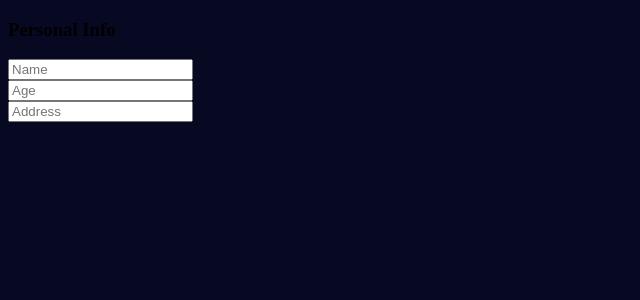
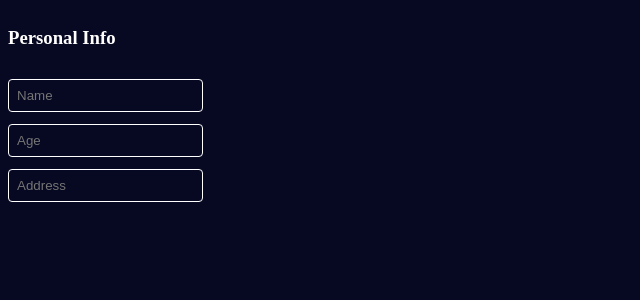
Before and after one commit to ItsWakana/cv-application, a React (Create React App) app: page / in a window 1280 px wide. Shown: the top 300 px of the page, without its empty margins (0-640 px from the left). Built offline with nearby package versions, Linux system fonts and the light colour scheme.

Commit message:
add input styles and extra class for form

```diff
--- a/src/components/PersonalInfo.js
+++ b/src/components/PersonalInfo.js
@@ -36,7 +36,7 @@ class PersonalInfo extends Component {
     render() {
         const { name, age, address } = this.state;
         return (
-            <form>
+            <form className="personal-info">
                 <h3 className="personal-info__heading">Personal Info</h3>
                 <div className="personal-info__input-container">
                     <input type="text" value={name} onChange={this.handleNameChange} placeholder="Name"></input>
--- a/src/styles/style.css
+++ b/src/styles/style.css
@@ -1,3 +1,22 @@
 body {
     background-color: rgb(7, 8, 34);
 }
+
+.personal-info {
+    display: flex;
+    flex-direction: column;
+    gap: 12px;
+}
+
+.personal-info__heading {
+    color: white;
+}
+
+.personal-info__input-container input {
+    border: solid 1px white;
+    color: white;
+    border-radius: 4px;
+    padding: 8px;
+    outline: none;
+    background: none;
+}
```
